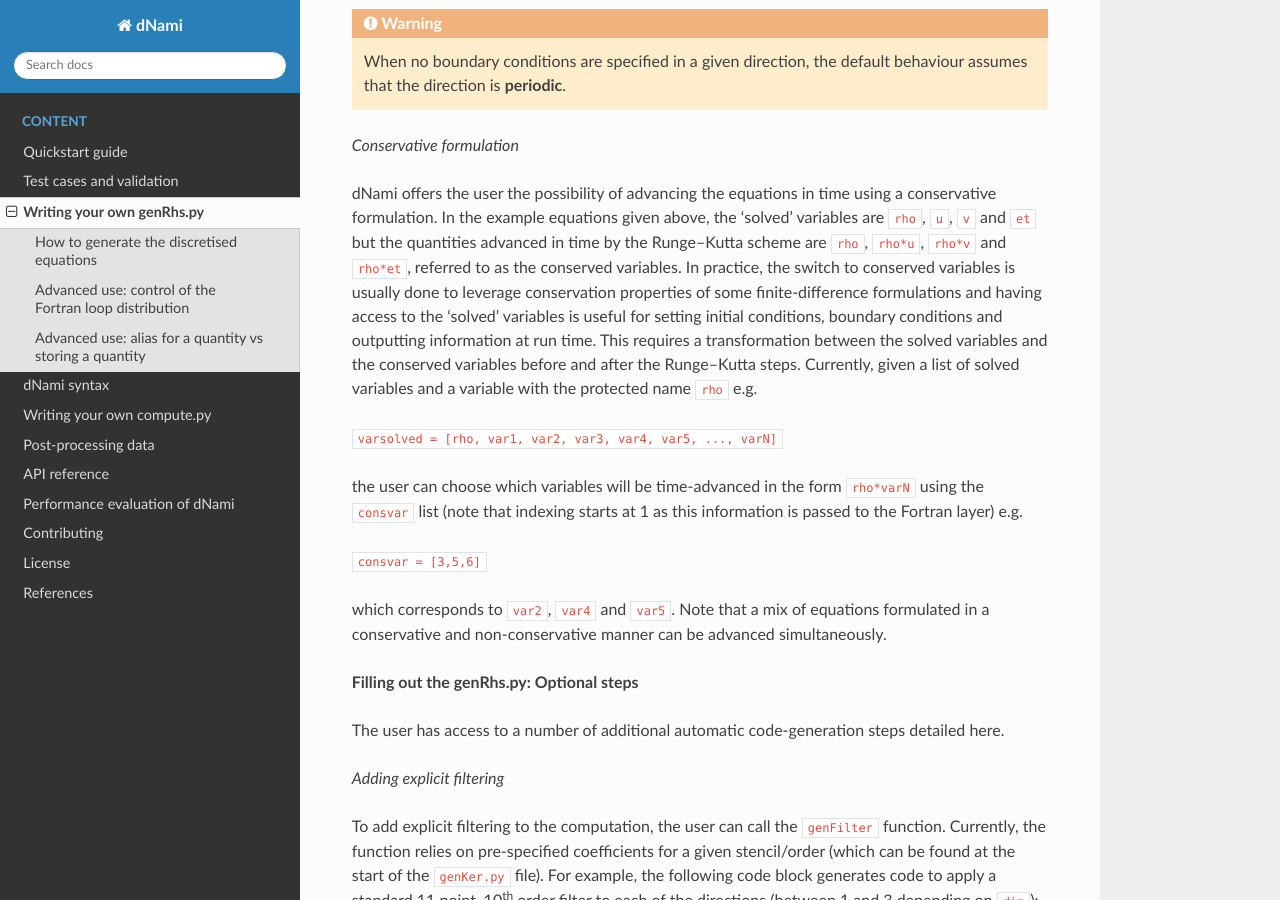
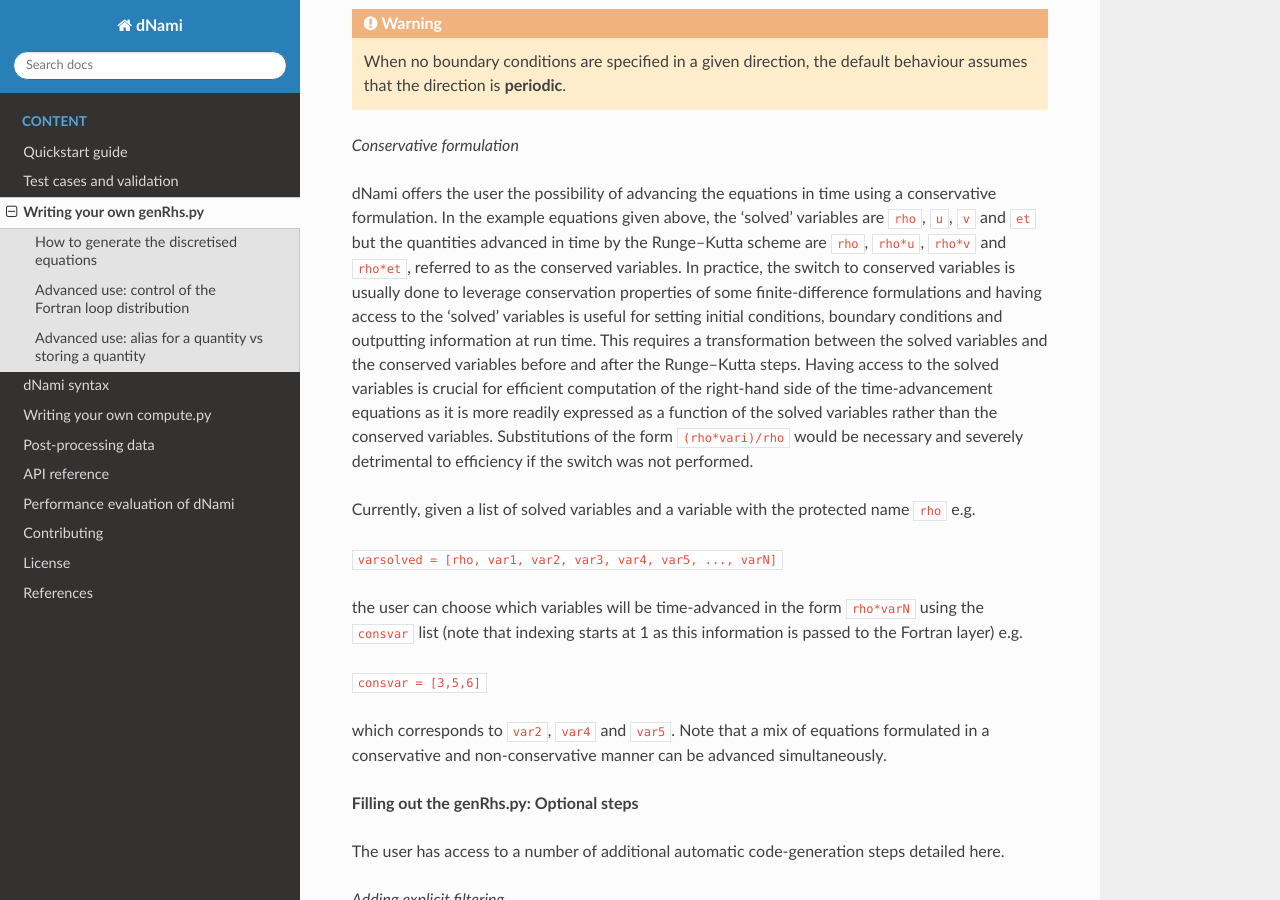
Before and after one commit to dNamiLab/dNami, a Sphinx documentation site: the page built from doc/usage/genRhs.rst, in a window 1280 px wide and 900 px high, scrolled down 4159 px. Built offline with Sphinx 7.4.7 and the Read the Docs theme 2.0.0, drawn with Linux system fonts in a browser that asks for light colours.

```diff
--- a/doc/usage/genRhs.rst
+++ b/doc/usage/genRhs.rst
@@ -156,7 +156,9 @@ This ends the list of compulsory steps when creating a ``genRhs.py``.
 
 *Conservative formulation*
 
-dNami offers the user the possibility of advancing the equations in time using a conservative formulation. In the example equations given above, the 'solved' variables are ``rho``, ``u``, ``v`` and ``et`` but the quantities advanced in time by the Runge--Kutta scheme are ``rho``, ``rho*u``, ``rho*v`` and ``rho*et``, referred to as the conserved variables. In practice, the switch to conserved variables is usually done to leverage conservation properties of some finite-difference formulations and having access to the 'solved' variables is useful for setting initial conditions, boundary conditions and outputting information at run time.  This requires a transformation between the solved variables and the conserved variables before and after the Runge--Kutta steps. Currently, given a list of solved variables and a variable with the protected name ``rho`` e.g.
+dNami offers the user the possibility of advancing the equations in time using a conservative formulation. In the example equations given above, the 'solved' variables are ``rho``, ``u``, ``v`` and ``et`` but the quantities advanced in time by the Runge--Kutta scheme are ``rho``, ``rho*u``, ``rho*v`` and ``rho*et``, referred to as the conserved variables. In practice, the switch to conserved variables is usually done to leverage conservation properties of some finite-difference formulations and having access to the 'solved' variables is useful for setting initial conditions, boundary conditions and outputting information at run time.  This requires a transformation between the solved variables and the conserved variables before and after the Runge--Kutta steps. Having access to the solved variables is crucial for efficient computation of the right-hand side of the time-advancement equations as it is more readily expressed as a function of the solved variables rather than the conserved variables. Substitutions of the form ``(rho*vari)/rho`` would be necessary and severely detrimental to efficiency if the switch was not performed.
+
+Currently, given a list of solved variables and a variable with the protected name ``rho`` e.g.
 
 ``varsolved = [rho, var1, var2, var3, var4, var5, ..., varN]``
 
```
Also changed, not shown: JOSS/paper.md (+1 -1 lines).
